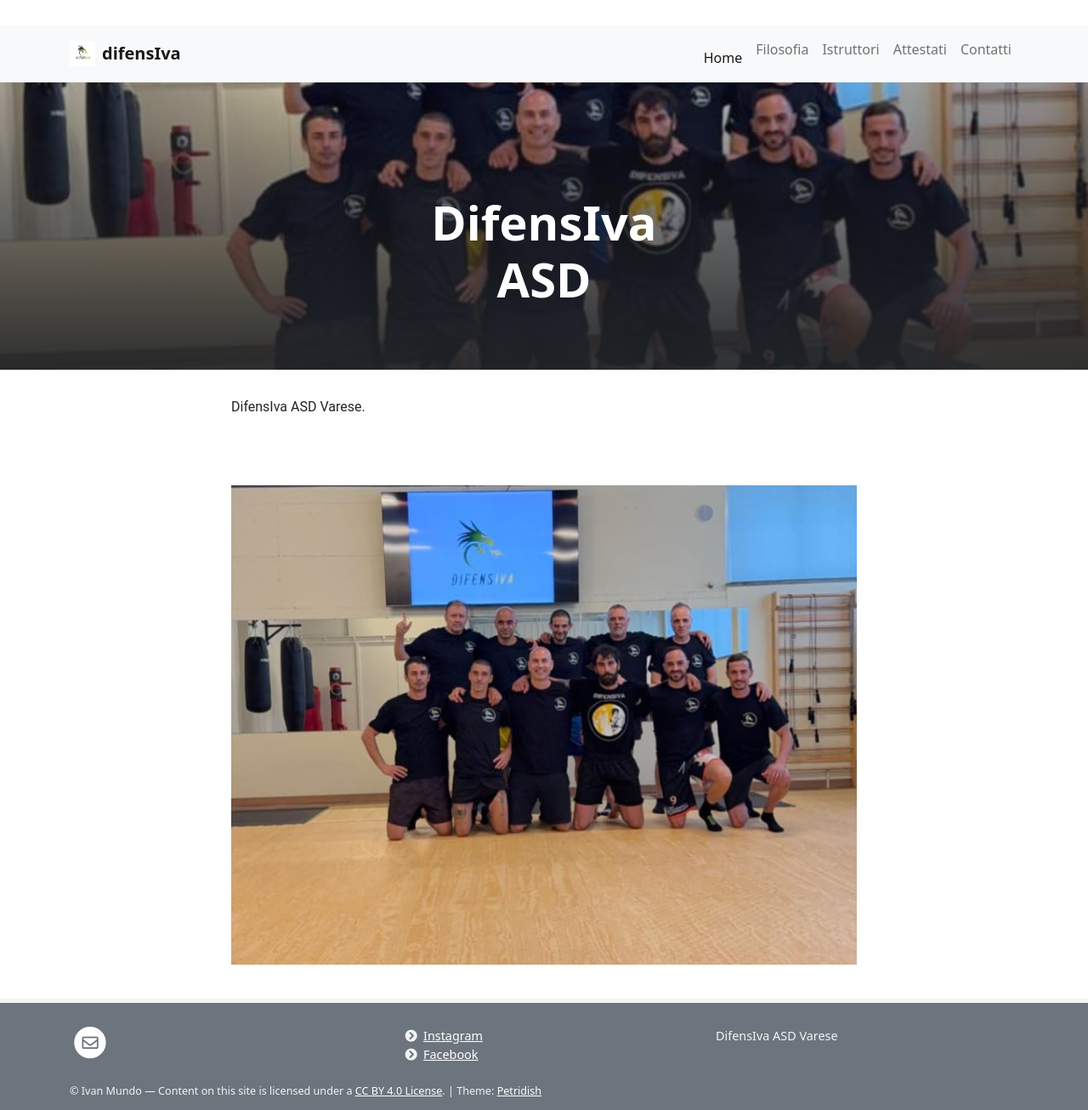
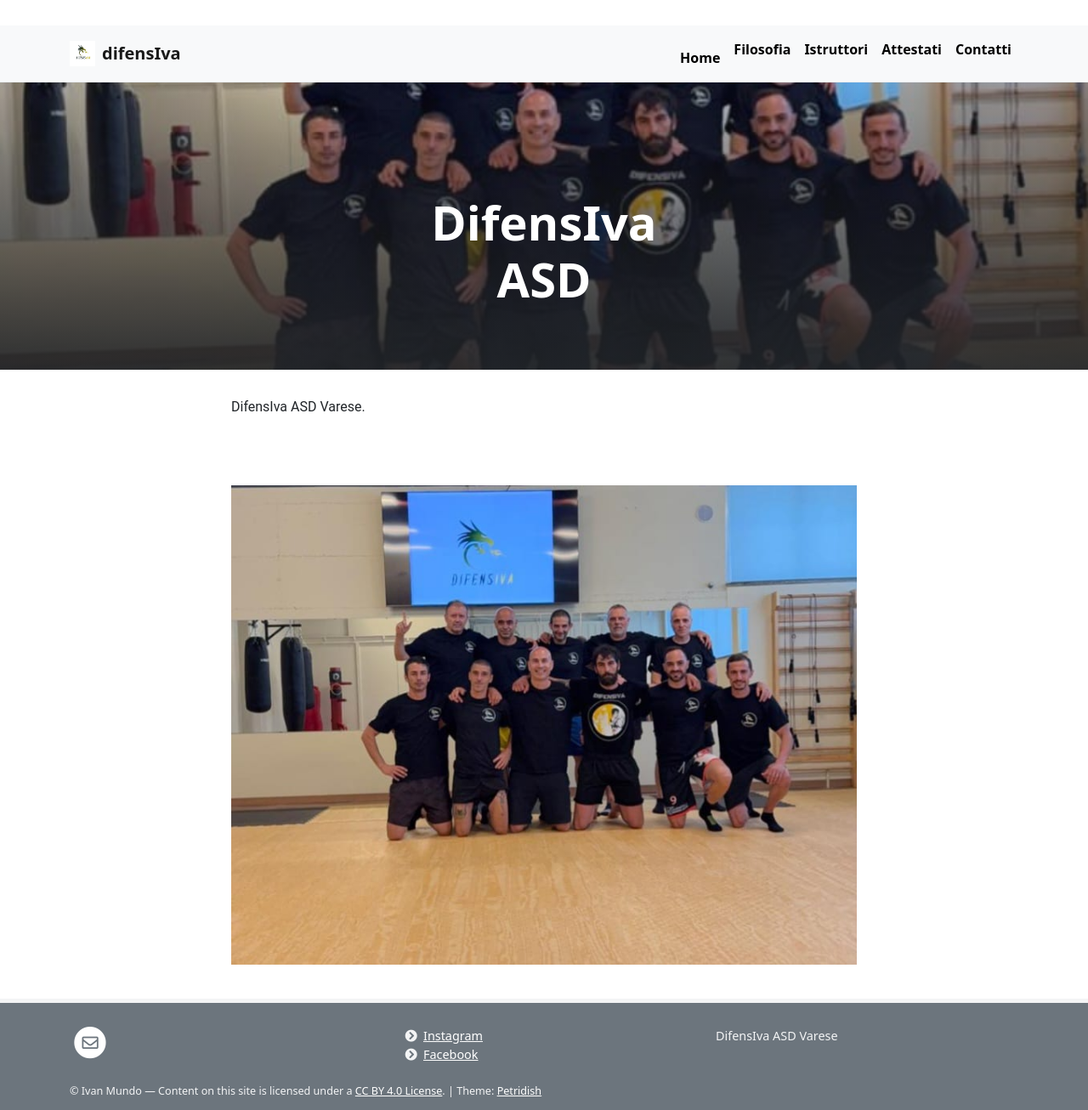
Before and after one commit to difensiva-varese/difensiva, a Jekyll site: the page built from pages/home.md, in a window 1280 px wide. Shown: the whole page at 85% size. Built offline with Jekyll 4.4.1, drawn with Linux system fonts in a browser that asks for light colours.

Commit message:
Update main.scss

```diff
--- a/assets/theme/css/main.scss
+++ b/assets/theme/css/main.scss
@@ -58,3 +58,8 @@ $custom_rounded: "{{ site.rounded_corners }}";
 @import "_card";              // Blog post card
 @import "_team";              // Team members
 @import "_footer";              // Footer
+
+.navbar-nav .nav-link {
+  color: #000 !important;
+  font-weight: bold;
+}
```
